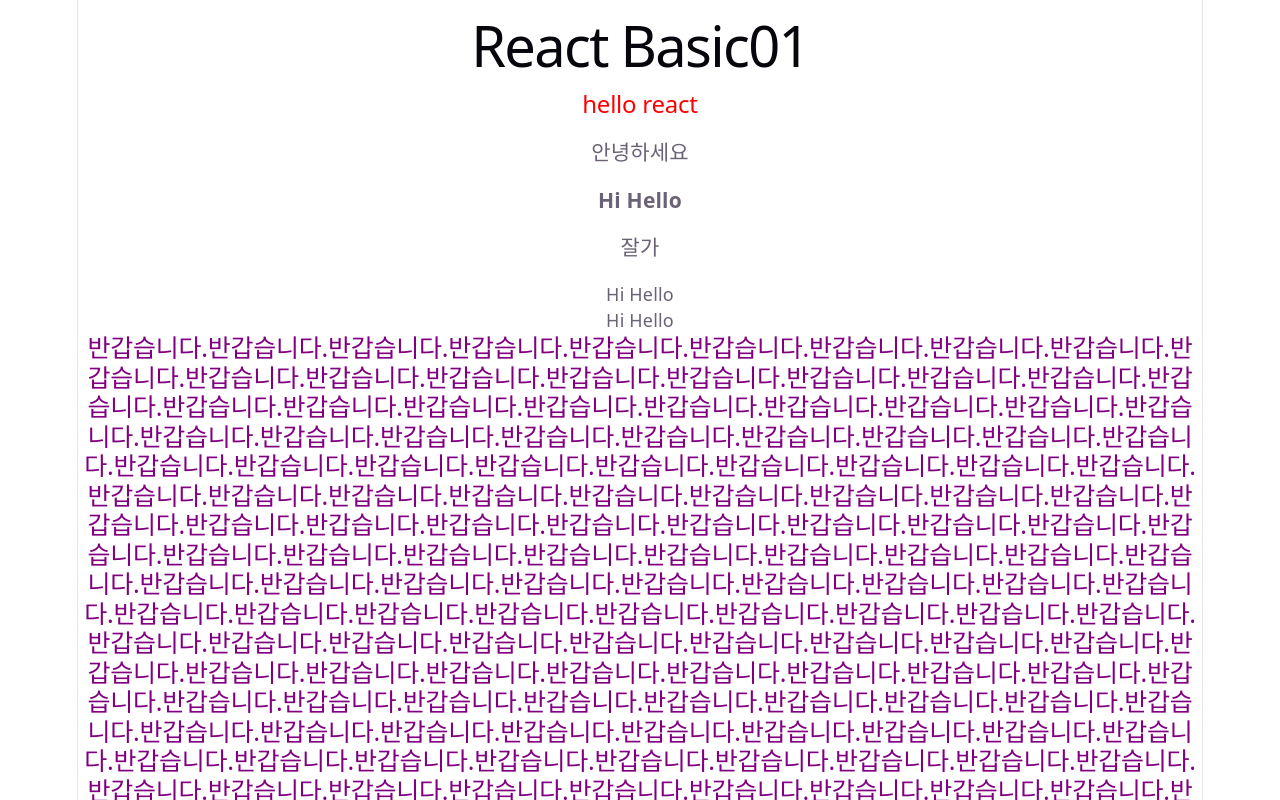
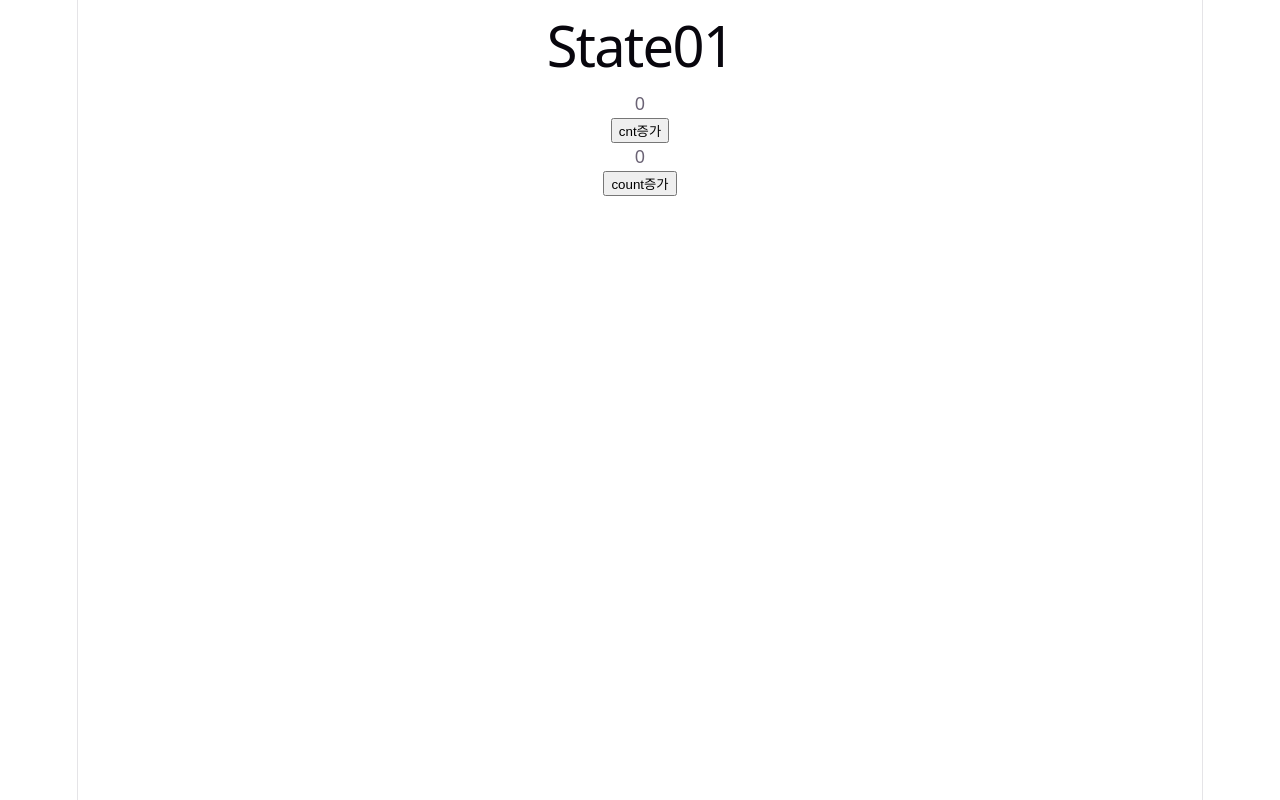
Before and after one commit to gomsik811-png/fe-react-study-8, a React (Vite) app in the folder react-study/: page / in a window 1280 px wide. Shown: the top 800 px of the page. Built offline with nearby package versions, Linux system fonts and the light colour scheme.

Commit message:
리액트 useState 기본개념

```diff
--- a/react-study/src/App.jsx
+++ b/react-study/src/App.jsx
@@ -4,13 +4,15 @@
 import heroImg from './assets/hero.png'
 import './App.css'
 import Basic01 from './components/Basic01'
+import State01 from './components/State01'
 
 function App() {
   const [count, setCount] = useState(0)
 
   return (
 
-      <Basic01/>
+      // <Basic01/>
+      <State01/>
 
   )
 }
--- /dev/null
+++ b/react-study/src/components/State01.jsx
@@ -0,0 +1,56 @@
+import { useState } from "react";
+
+function State01() {
+
+    //React Hooks
+    // useState -> 상태를 저장하는 변수, 재렌더링 발생 기준. 재렌더링 상황에서 값이 계속 유지
+
+    // 재렌더링 발생 기준
+    // state 변수   set함수를 통해서 값이 변경 된 경우 -> 화면 재렌더링 (re-rendering)
+
+    //const|let [변수명, set함수명] = useState(초기값);
+
+    let [count, setCount] = useState(0);
+
+    let cnt = 0; //함수에 존재하는 일반 변수 , 재렌더링 시점에 다시 호출되서 또 초기화 됨 (값 유지 X)
+
+    let [num, setNum] = useState(0);
+
+
+
+    return (
+        <div>
+
+            <h1>State01</h1>
+
+            <p>{cnt}</p>
+
+            <button onClick={() => {
+                console.log('cnt증가 버튼 클릭');
+                cnt++;
+                console.log(cnt);
+
+                num++; //state변수 증가
+                console.log(num);
+            }}>cnt증가</button>
+
+            <br></br>
+
+            <p>{count}</p>
+            <button onClick={()=>{
+                console.log('count증가 버튼 클릭');
+                //count++; //값 증가 O    , 재렌더링 X -> set함수를 통해서 값을 바꾼게 아니라서...
+
+                setCount(count+2);  //재렌더링 발생 조건
+                setNum(num+1);  //재렌더링 발생 조건    -> 인근에 있는 재렌더링요소를 모아서 한번에 수행
+                console.log(count);
+            }}>count증가</button>
+
+        </div>
+    )
+
+
+
+}
+
+export default State01;
```
